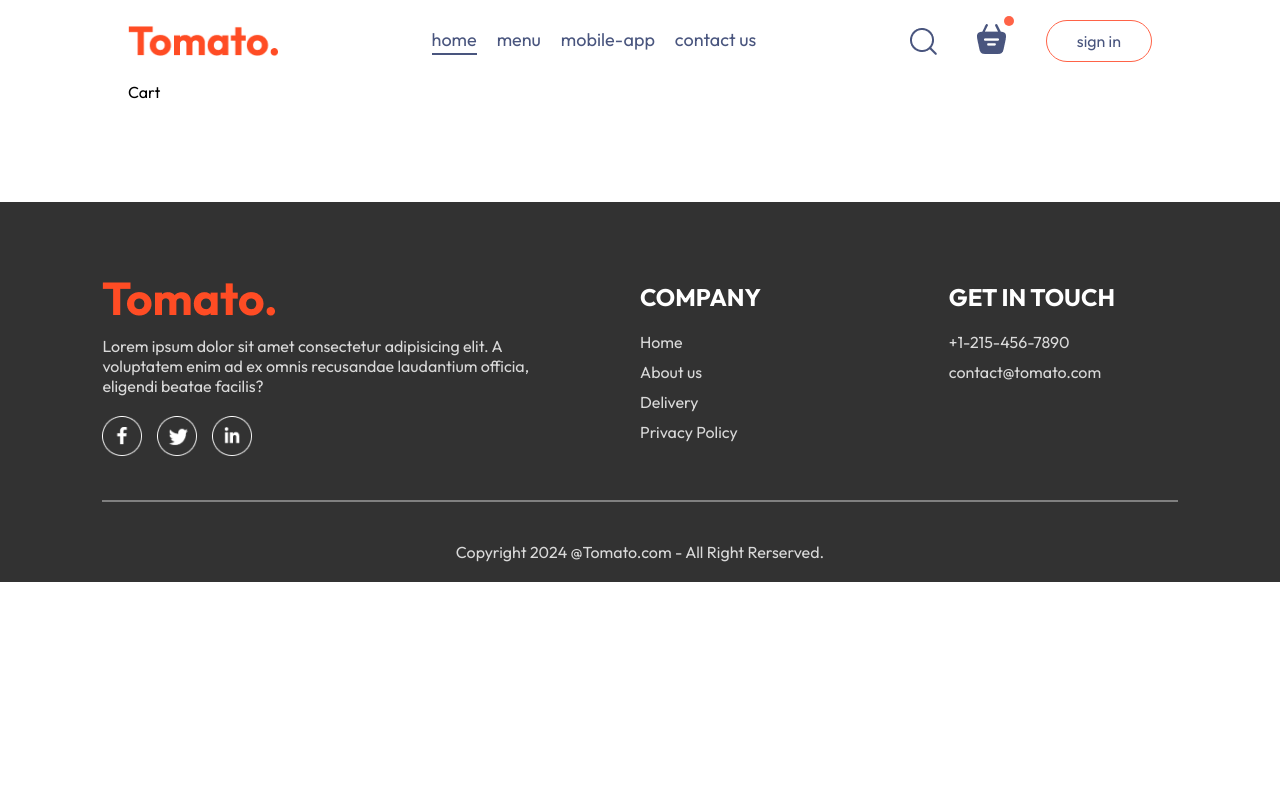
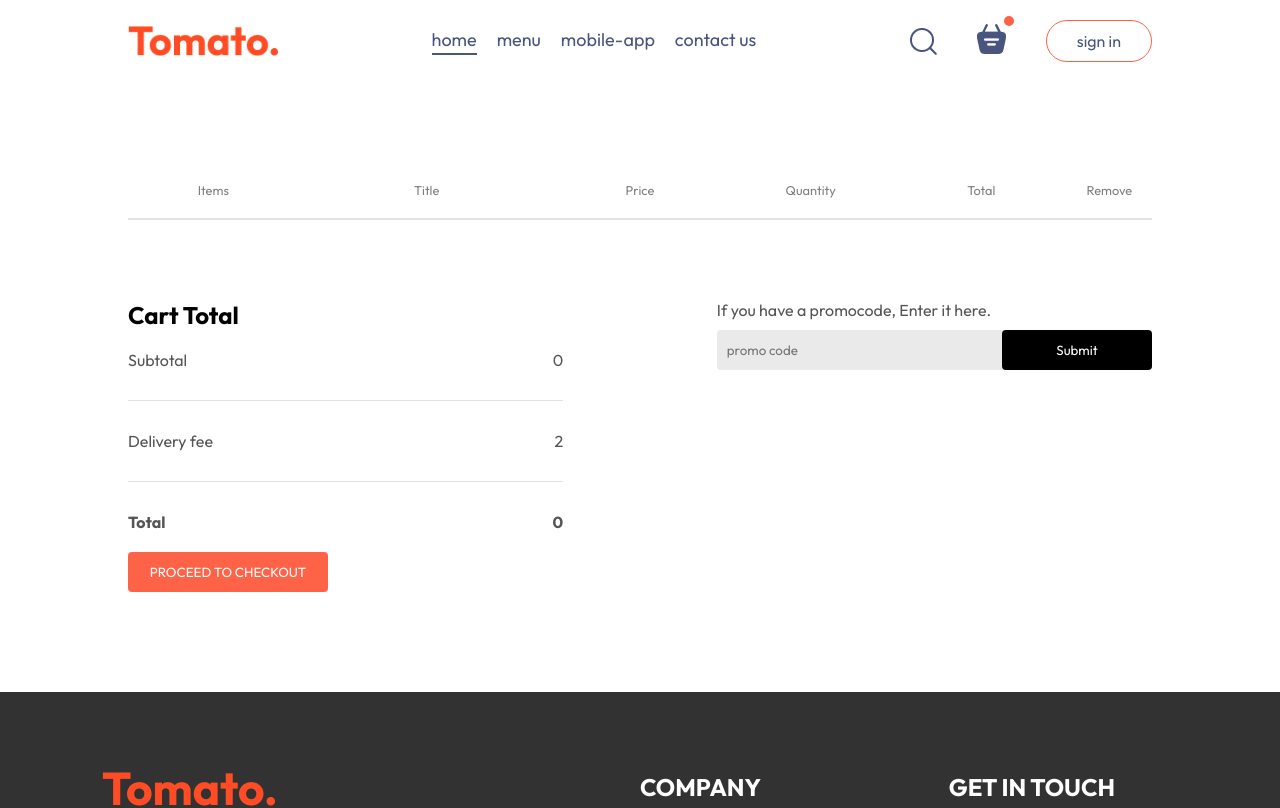
Before and after one commit to Akash-Sharma-2002/Food-App, a React (Vite) app in the folder Frontend/: page /cart in a window 1280 px wide. Shown: the top 808 px of the page. Built offline with nearby package versions, Linux system fonts and the light colour scheme.

Commit message:
Cart Page added

```diff
--- a/Frontend/src/components/LoginPopup/LoginPopup.css
+++ b/Frontend/src/components/LoginPopup/LoginPopup.css
@@ -17,7 +17,7 @@
   padding: 25px 30px;
   border-radius: 8px;
   font-size: 14px;
-  animation: fadeIn 0.5;
+  animation: fadeIn 0.5s;
 }
 .login-popup-title {
   display: flex;
--- a/Frontend/src/components/navbar/Navbar.jsx
+++ b/Frontend/src/components/navbar/Navbar.jsx
@@ -39,7 +39,9 @@
       <div className="navbar-right">
         <img src={assets.search_icon} alt="" />
         <div className="navbar-search-icon">
-          <img src={assets.basket_icon} alt="" />
+          <Link to="/cart ">
+            <img src={assets.basket_icon} alt="" />
+          </Link>
           <div className="dot"></div>
         </div>
         <button onClick={() => setShowLogin(true)}>sign in</button>
--- a/Frontend/src/pages/Cart/Cart.css
+++ b/Frontend/src/pages/Cart/Cart.css
@@ -0,0 +1,118 @@
+.cart {
+  margin-top: 100px;
+}
+
+.cart-items-title {
+  display: grid;
+  grid-template-columns: 1fr 1.5fr 1fr 1fr 1fr 0.5fr;
+  align-items: center;
+  justify-items: center;
+  color: gray;
+  text-align: center;
+  font-size: max(1vw, 12px);
+}
+
+.cart-items-item {
+  margin: 10px 0px;
+}
+
+.cart-items-item img {
+  width: 50px;
+}
+
+.cart hr {
+  height: 1px;
+  background-color: #e2e2e2;
+  border: none;
+}
+
+.cart-items-item .cross {
+  cursor: pointer;
+}
+
+.cart-bottom {
+  margin-top: 80px;
+  display: flex;
+  justify-content: space-between;
+  gap: max(12vw, 20px);
+}
+
+.cart-total {
+  flex: 1;
+  display: flex;
+  flex-direction: column;
+  gap: 20px;
+}
+
+.cart-total-details {
+  display: flex;
+  justify-content: space-between;
+  color: #555;
+}
+
+.cart-total hr {
+  margin: 10px 0px;
+}
+
+.cart-total button {
+  border: none;
+  color: white;
+  background-color: tomato;
+  width: max(15vw, 200px);
+  padding: 12px 0px;
+  border-radius: 4px;
+  cursor: pointer;
+}
+
+.cart-promocode {
+  flex: 1;
+}
+
+.cart-promocode p {
+  color: #555;
+}
+
+.cart-promocode-input {
+  margin-top: 10px;
+  display: flex;
+  justify-content: space-between;
+  align-items: center;
+  background-color: #eaeaea;
+  border-radius: 4px;
+}
+
+.cart-promocode-input input {
+  background-color: transparent;
+  border: none;
+  outline: none;
+  padding-left: 10px;
+}
+
+.cart-promocode button {
+  width: max(10vw, 150px);
+  padding: 12px 5px;
+  background-color: black;
+  border: none;
+  color: white;
+  border-radius: 4px;
+}
+
+@media (max-width: 750px) {
+  .cart-items-title {
+    justify-content: center;
+    align-items: center;
+    text-align: justify;
+  }
+  .cart-items-title p {
+    margin-right: -10px;
+  }
+  .cart-items-item {
+    margin: 10px 0px;
+  }
+  .cart-bottom {
+    flex-direction: column-reverse;
+  }
+  .cart-promocode {
+    justify-content: start;
+  }
+}
--- a/Frontend/src/pages/Cart/Cart.jsx
+++ b/Frontend/src/pages/Cart/Cart.jsx
@@ -1,7 +1,70 @@
-import React from "react";
+import React, { useContext } from "react";
 import "./Cart.css";
+import { StoreContext } from "../../components/Context/StoreContext";
 const Cart = () => {
-  return <div>Cart</div>;
+  const { cartItems, food_list, removeFromCart } = useContext(StoreContext);
+  return (
+    <div className="cart">
+      <div className="cart-items">
+        <div className="cart-items-title">
+          <p>Items</p>
+          <p>Title</p>
+          <p>Price</p>
+          <p>Quantity</p>
+          <p>Total</p>
+          <p>Remove</p>
+        </div>
+        <br />
+        <hr />
+        {food_list.map((item, index) => {
+          if (cartItems[item._id] > 0) {
+            return (
+              <div className="cart-items-title cart-items-item" key={index}>
+                <img src={item.image} alt="" />
+                <p>{item.name}</p>
+                <p>{item.price}</p>
+                <p>{cartItems[item._id]}</p>
+                <p>{item.price * cartItems[item._id]}</p>
+                <p onClick={() => removeFromCart(item._id)} className="cross">
+                  x
+                </p>
+              </div>
+            );
+          }
+        })}
+        <hr />
+      </div>
+      <div className="cart-bottom">
+        <div className="cart-total">
+          <h2>Cart Total</h2>
+          <div className="cart-total-details">
+            <p>Subtotal</p>
+            <p>{0}</p>
+          </div>
+          <hr />
+          <div className="cart-total-details">
+            <p>Delivery fee</p>
+            <p>{2}</p>
+          </div>
+          <hr />
+          <div className="cart-total-details">
+            <b>Total</b>
+            <b>{0}</b>
+          </div>
+          <button>PROCEED TO CHECKOUT</button>
+        </div>
+
+        <div className="cart-promocode">
+          <div>
+            <p>If you have a promocode, Enter it here.</p>
+            <div className="cart-promocode-input">
+              <input type="text" placeholder="promo code" />
+              <button>Submit</button>
+            </div>
+          </div>
+        </div>
+      </div>
+    </div>
+  );
 };
-
 export default Cart;
```
